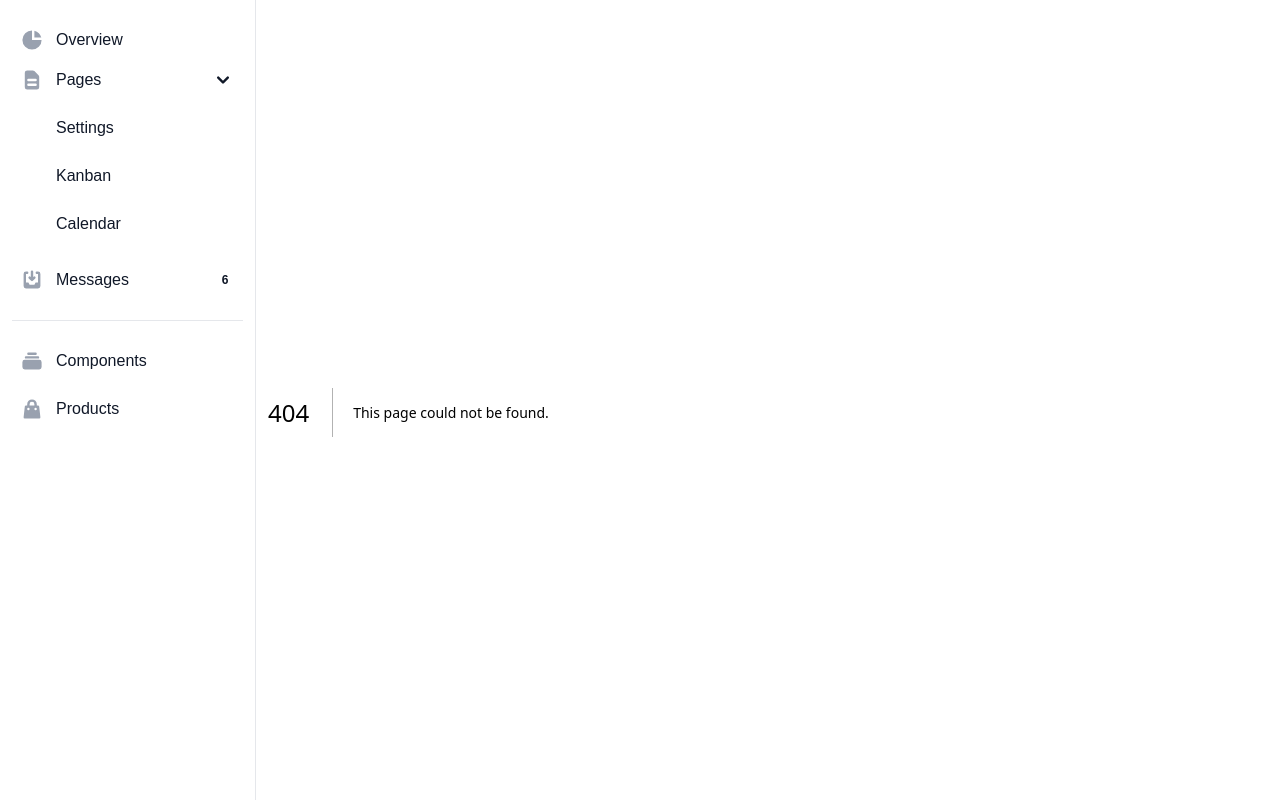
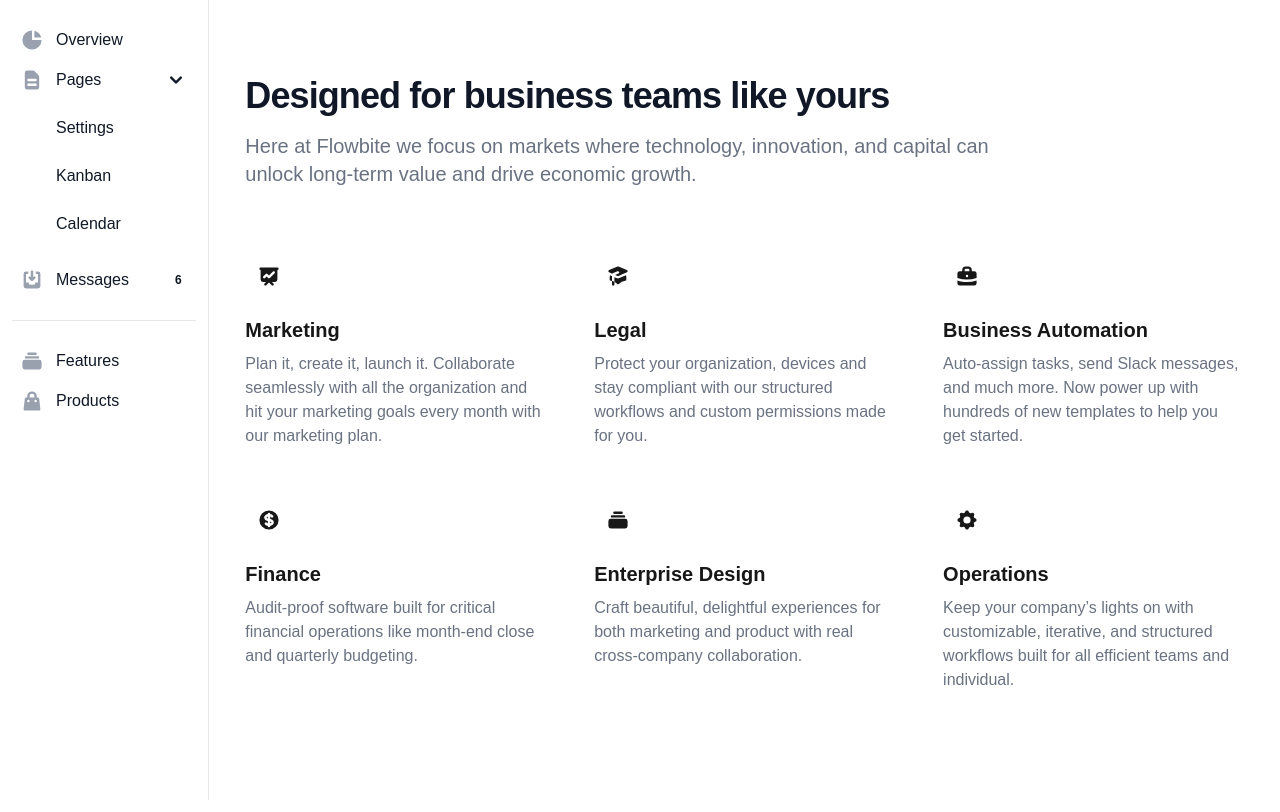
Before and after one commit to abyad-tif/next-app-router, a Next.js app: page /features in a window 1280 px wide. Before the commit this address had no page. Built offline with nearby package versions, Linux system fonts and the light colour scheme.

Commit message:
tambahan page

```diff
--- /dev/null
+++ b/src/app/features/page.tsx
@@ -0,0 +1,142 @@
+export default function About() {
+  return (
+    <div className="py-8 px-4 mx-auto max-w-screen-xl sm:py-16 lg:px-6">
+      <div className="max-w-screen-md mb-8 lg:mb-16">
+        <h2 className="mb-4 text-4xl tracking-tight font-extrabold text-gray-900 dark:text-white">
+          Designed for business teams like yours
+        </h2>
+        <p className="text-gray-500 sm:text-xl dark:text-gray-400">
+          Here at Flowbite we focus on markets where technology, innovation, and
+          capital can unlock long-term value and drive economic growth.
+        </p>
+      </div>
+      <div className="space-y-8 md:grid md:grid-cols-2 lg:grid-cols-3 md:gap-12 md:space-y-0">
+        <div>
+          <div className="flex justify-center items-center mb-4 w-10 h-10 rounded-full bg-primary-100 lg:h-12 lg:w-12 dark:bg-primary-900">
+            <svg
+              className="w-5 h-5 text-primary-600 lg:w-6 lg:h-6 dark:text-primary-300"
+              fill="currentColor"
+              viewBox="0 0 20 20"
+              xmlns="http://www.w3.org/2000/svg"
+            >
+              <path
+                fillRule="evenodd"
+                d="M3 3a1 1 0 000 2v8a2 2 0 002 2h2.586l-1.293 1.293a1 1 0 101.414 1.414L10 15.414l2.293 2.293a1 1 0 001.414-1.414L12.414 15H15a2 2 0 002-2V5a1 1 0 100-2H3zm11.707 4.707a1 1 0 00-1.414-1.414L10 9.586 8.707 8.293a1 1 0 00-1.414 0l-2 2a1 1 0 101.414 1.414L8 10.414l1.293 1.293a1 1 0 001.414 0l4-4z"
+                clipRule="evenodd"
+              ></path>
+            </svg>
+          </div>
+          <h3 className="mb-2 text-xl font-bold dark:text-white">Marketing</h3>
+          <p className="text-gray-500 dark:text-gray-400">
+            Plan it, create it, launch it. Collaborate seamlessly with all the
+            organization and hit your marketing goals every month with our
+            marketing plan.
+          </p>
+        </div>
+        <div>
+          <div className="flex justify-center items-center mb-4 w-10 h-10 rounded-full bg-primary-100 lg:h-12 lg:w-12 dark:bg-primary-900">
+            <svg
+              className="w-5 h-5 text-primary-600 lg:w-6 lg:h-6 dark:text-primary-300"
+              fill="currentColor"
+              viewBox="0 0 20 20"
+              xmlns="http://www.w3.org/2000/svg"
+            >
+              <path d="M10.394 2.08a1 1 0 00-.788 0l-7 3a1 1 0 000 1.84L5.25 8.051a.999.999 0 01.356-.257l4-1.714a1 1 0 11.788 1.838L7.667 9.088l1.94.831a1 1 0 00.787 0l7-3a1 1 0 000-1.838l-7-3zM3.31 9.397L5 10.12v4.102a8.969 8.969 0 00-1.05-.174 1 1 0 01-.89-.89 11.115 11.115 0 01.25-3.762zM9.3 16.573A9.026 9.026 0 007 14.935v-3.957l1.818.78a3 3 0 002.364 0l5.508-2.361a11.026 11.026 0 01.25 3.762 1 1 0 01-.89.89 8.968 8.968 0 00-5.35 2.524 1 1 0 01-1.4 0zM6 18a1 1 0 001-1v-2.065a8.935 8.935 0 00-2-.712V17a1 1 0 001 1z"></path>
+            </svg>
+          </div>
+          <h3 className="mb-2 text-xl font-bold dark:text-white">Legal</h3>
+          <p className="text-gray-500 dark:text-gray-400">
+            Protect your organization, devices and stay compliant with our
+            structured workflows and custom permissions made for you.
+          </p>
+        </div>
+        <div>
+          <div className="flex justify-center items-center mb-4 w-10 h-10 rounded-full bg-primary-100 lg:h-12 lg:w-12 dark:bg-primary-900">
+            <svg
+              className="w-5 h-5 text-primary-600 lg:w-6 lg:h-6 dark:text-primary-300"
+              fill="currentColor"
+              viewBox="0 0 20 20"
+              xmlns="http://www.w3.org/2000/svg"
+            >
+              <path
+                fill-rule="evenodd"
+                d="M6 6V5a3 3 0 013-3h2a3 3 0 013 3v1h2a2 2 0 012 2v3.57A22.952 22.952 0 0110 13a22.95 22.95 0 01-8-1.43V8a2 2 0 012-2h2zm2-1a1 1 0 011-1h2a1 1 0 011 1v1H8V5zm1 5a1 1 0 011-1h.01a1 1 0 110 2H10a1 1 0 01-1-1z"
+                clip-rule="evenodd"
+              ></path>
+              <path d="M2 13.692V16a2 2 0 002 2h12a2 2 0 002-2v-2.308A24.974 24.974 0 0110 15c-2.796 0-5.487-.46-8-1.308z"></path>
+            </svg>
+          </div>
+          <h3 className="mb-2 text-xl font-bold dark:text-white">
+            Business Automation
+          </h3>
+          <p className="text-gray-500 dark:text-gray-400">
+            Auto-assign tasks, send Slack messages, and much more. Now power up
+            with hundreds of new templates to help you get started.
+          </p>
+        </div>
+        <div>
+          <div className="flex justify-center items-center mb-4 w-10 h-10 rounded-full bg-primary-100 lg:h-12 lg:w-12 dark:bg-primary-900">
+            <svg
+              className="w-5 h-5 text-primary-600 lg:w-6 lg:h-6 dark:text-primary-300"
+              fill="currentColor"
+              viewBox="0 0 20 20"
+              xmlns="http://www.w3.org/2000/svg"
+            >
+              <path d="M8.433 7.418c.155-.103.346-.196.567-.267v1.698a2.305 2.305 0 01-.567-.267C8.07 8.34 8 8.114 8 8c0-.114.07-.34.433-.582zM11 12.849v-1.698c.22.071.412.164.567.267.364.243.433.468.433.582 0 .114-.07.34-.433.582a2.305 2.305 0 01-.567.267z"></path>
+              <path
+                fill-rule="evenodd"
+                d="M10 18a8 8 0 100-16 8 8 0 000 16zm1-13a1 1 0 10-2 0v.092a4.535 4.535 0 00-1.676.662C6.602 6.234 6 7.009 6 8c0 .99.602 1.765 1.324 2.246.48.32 1.054.545 1.676.662v1.941c-.391-.127-.68-.317-.843-.504a1 1 0 10-1.51 1.31c.562.649 1.413 1.076 2.353 1.253V15a1 1 0 102 0v-.092a4.535 4.535 0 001.676-.662C13.398 13.766 14 12.991 14 12c0-.99-.602-1.765-1.324-2.246A4.535 4.535 0 0011 9.092V7.151c.391.127.68.317.843.504a1 1 0 101.511-1.31c-.563-.649-1.413-1.076-2.354-1.253V5z"
+                clip-rule="evenodd"
+              ></path>
+            </svg>
+          </div>
+          <h3 className="mb-2 text-xl font-bold dark:text-white">Finance</h3>
+          <p className="text-gray-500 dark:text-gray-400">
+            Audit-proof software built for critical financial operations like
+            month-end close and quarterly budgeting.
+          </p>
+        </div>
+        <div>
+          <div className="flex justify-center items-center mb-4 w-10 h-10 rounded-full bg-primary-100 lg:h-12 lg:w-12 dark:bg-primary-900">
+            <svg
+              className="w-5 h-5 text-primary-600 lg:w-6 lg:h-6 dark:text-primary-300"
+              fill="currentColor"
+              viewBox="0 0 20 20"
+              xmlns="http://www.w3.org/2000/svg"
+            >
+              <path d="M7 3a1 1 0 000 2h6a1 1 0 100-2H7zM4 7a1 1 0 011-1h10a1 1 0 110 2H5a1 1 0 01-1-1zM2 11a2 2 0 012-2h12a2 2 0 012 2v4a2 2 0 01-2 2H4a2 2 0 01-2-2v-4z"></path>
+            </svg>
+          </div>
+          <h3 className="mb-2 text-xl font-bold dark:text-white">
+            Enterprise Design
+          </h3>
+          <p className="text-gray-500 dark:text-gray-400">
+            Craft beautiful, delightful experiences for both marketing and
+            product with real cross-company collaboration.
+          </p>
+        </div>
+        <div>
+          <div className="flex justify-center items-center mb-4 w-10 h-10 rounded-full bg-primary-100 lg:h-12 lg:w-12 dark:bg-primary-900">
+            <svg
+              className="w-5 h-5 text-primary-600 lg:w-6 lg:h-6 dark:text-primary-300"
+              fill="currentColor"
+              viewBox="0 0 20 20"
+              xmlns="http://www.w3.org/2000/svg"
+            >
+              <path
+                fill-rule="evenodd"
+                d="M11.49 3.17c-.38-1.56-2.6-1.56-2.98 0a1.532 1.532 0 01-2.286.948c-1.372-.836-2.942.734-2.106 2.106.54.886.061 2.042-.947 2.287-1.561.379-1.561 2.6 0 2.978a1.532 1.532 0 01.947 2.287c-.836 1.372.734 2.942 2.106 2.106a1.532 1.532 0 012.287.947c.379 1.561 2.6 1.561 2.978 0a1.533 1.533 0 012.287-.947c1.372.836 2.942-.734 2.106-2.106a1.533 1.533 0 01.947-2.287c1.561-.379 1.561-2.6 0-2.978a1.532 1.532 0 01-.947-2.287c.836-1.372-.734-2.942-2.106-2.106a1.532 1.532 0 01-2.287-.947zM10 13a3 3 0 100-6 3 3 0 000 6z"
+                clip-rule="evenodd"
+              ></path>
+            </svg>
+          </div>
+          <h3 className="mb-2 text-xl font-bold dark:text-white">Operations</h3>
+          <p className="text-gray-500 dark:text-gray-400">
+            Keep your company’s lights on with customizable, iterative, and
+            structured workflows built for all efficient teams and individual.
+          </p>
+        </div>
+      </div>
+    </div>
+  );
+}
--- a/src/app/sidenav.tsx
+++ b/src/app/sidenav.tsx
@@ -88,6 +88,7 @@ export default function Home() {
             </li>
           </ul>
           <ul className="pt-5 mt-5 space-y-2 border-t border-gray-200 dark:border-gray-700">
+            <Link href={"/features"}>
               <li className="cursor-pointer flex items-center p-2 text-base font-normal text-gray-900 rounded-lg transition duration-75 hover:bg-gray-100 dark:hover:bg-gray-700 dark:text-white group">
                 <svg
                   aria-hidden="true"
@@ -98,8 +99,9 @@ export default function Home() {
                 >
                   <path d="M7 3a1 1 0 000 2h6a1 1 0 100-2H7zM4 7a1 1 0 011-1h10a1 1 0 110 2H5a1 1 0 01-1-1zM2 11a2 2 0 012-2h12a2 2 0 012 2v4a2 2 0 01-2 2H4a2 2 0 01-2-2v-4z"></path>
                 </svg>
-              <span className="ml-3">Components</span>
+                <span className="ml-3">Features</span>
               </li>
+            </Link>
             <Link href={"/products"}>
               <li className="cursor-pointer flex items-center p-2 text-base font-normal text-gray-900 rounded-lg transition duration-75 hover:bg-gray-100 dark:hover:bg-gray-700 dark:text-white group">
                 <svg
```
Lines whose indentation alone changed are shown as unchanged.
